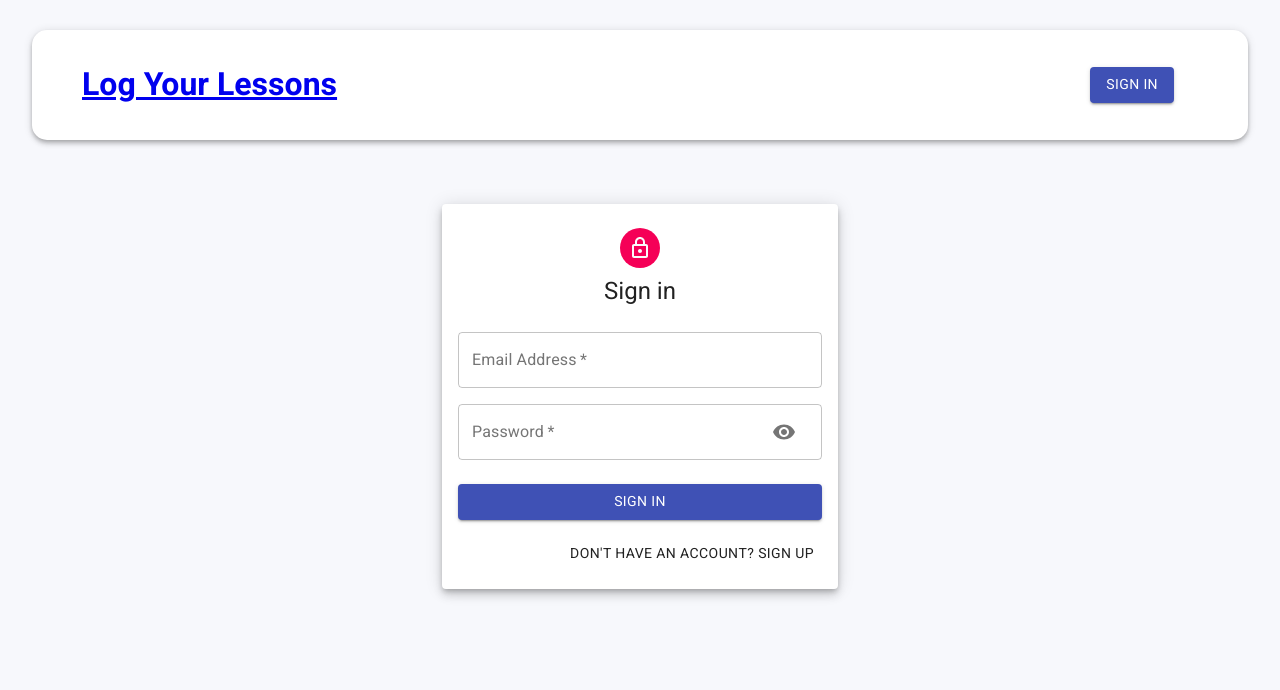
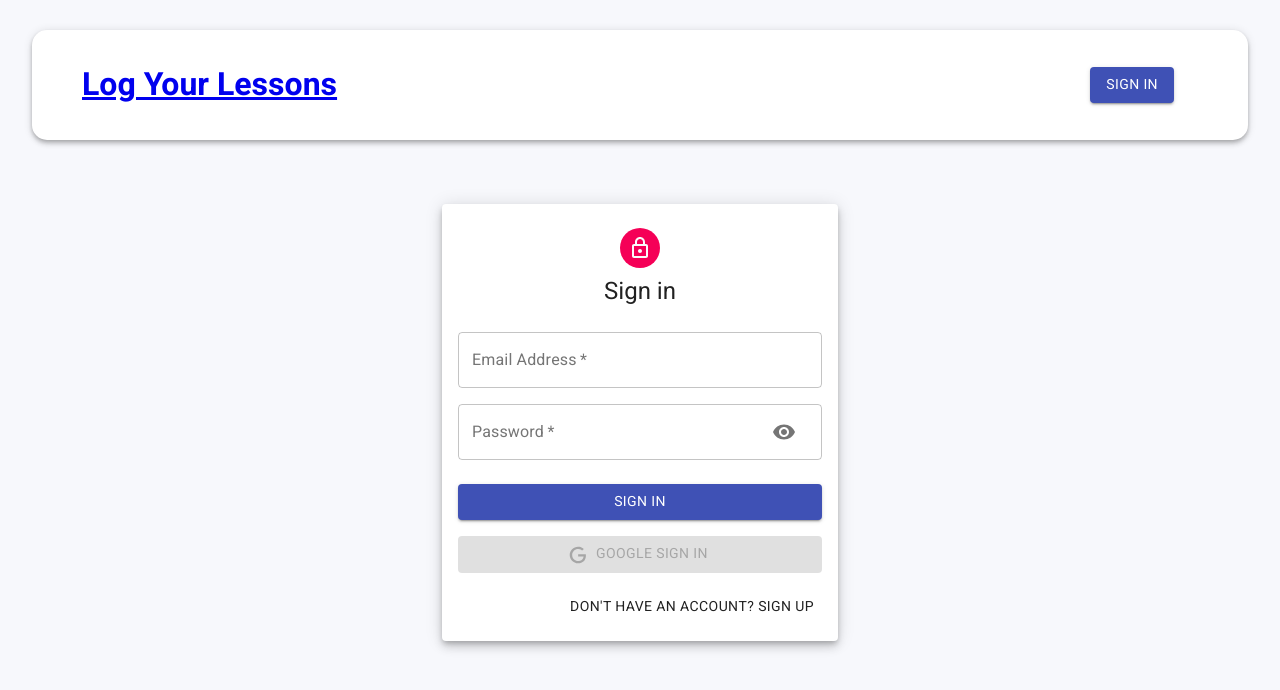
Before and after one commit to danialasaria/LogYourLessonsV2, a React (Create React App) app in the folder client/: page /auth in a window 1280 px wide. Shown: the top 690 px of the page. Built offline with nearby package versions, Linux system fonts and the light colour scheme.

Commit message:
fixed google sign in

```diff
--- a/client/src/App.js
+++ b/client/src/App.js
@@ -13,7 +13,7 @@ const App = () => {
   const user = JSON.parse(localStorage.getItem('profile'));
 
   return (
-    <GoogleOAuthProvider clientId="859661893489-7n7dmkrkua4rkmbuh45jjc6cvj6kbtp3.apps.googleusercontent.com">
+    // <GoogleOAuthProvider clientId="859661893489-7n7dmkrkua4rkmbuh45jjc6cvj6kbtp3.apps.googleusercontent.com">
     <BrowserRouter>
       <Container maxWidth="xl">
         <Navbar />
@@ -27,7 +27,7 @@ const App = () => {
         </Switch>
       </Container>
     </BrowserRouter>
-    </GoogleOAuthProvider>
+    // </GoogleOAuthProvider>
   );
 };
 
--- a/client/src/components/Auth/Auth.js
+++ b/client/src/components/Auth/Auth.js
@@ -3,8 +3,8 @@ import React, { useState } from 'react';
 import { useDispatch } from 'react-redux';
 import { Avatar, Button, Paper, Grid, Typography, Container } from '@material-ui/core';
 import { useHistory } from 'react-router-dom';
-// import { GoogleLogin } from 'react-google-login';
-import { GoogleLogin } from '@react-oauth/google';
+import { GoogleLogin } from 'react-google-login';
+// import { GoogleLogin } from '@react-oauth/google';
 
 import LockOutlinedIcon from '@material-ui/icons/LockOutlined';
 
@@ -46,8 +46,8 @@ const SignUp = () => {
   const googleSuccess = async (res) => {
     console.log(res)
     const result = res?.profileObj;
-    // const token = res?.tokenId;
-    const token = res?.credential
+    const token = res?.tokenId;
+    // const token = res?.credential
     console.log(result)
     console.log(token)
     try {
@@ -88,8 +88,8 @@ const SignUp = () => {
           <Button type="submit" fullWidth variant="contained" color="primary" className={classes.submit}>
             { isSignup ? 'Sign Up' : 'Sign In' }
           </Button>
-          {/* <GoogleLogin
-            // clientId='859661893489-7n7dmkrkua4rkmbuh45jjc6cvj6kbtp3.apps.googleusercontent.com'
+          <GoogleLogin
+            clientId='71759762666-ktv0nm16sf16s1f7sd43i71jraua2t5g.apps.googleusercontent.com'
             render={(renderProps) => (
               <Button className={classes.googleButton} color="primary" fullWidth onClick={renderProps.onClick} disabled={renderProps.disabled} startIcon={<Icon />} variant="contained">
                 Google Sign In
@@ -98,7 +98,8 @@ const SignUp = () => {
             onSuccess={googleSuccess}
             onFailure={googleError}
             cookiePolicy="single_host_origin"
-          /> */}
+            pluginName = "temp"
+          />
           <Grid container justify="flex-end">
             <Grid item>
               <Button onClick={switchMode}>
```
Also changed, not shown: 2 other files (tests, documents, lock files or other folders).
